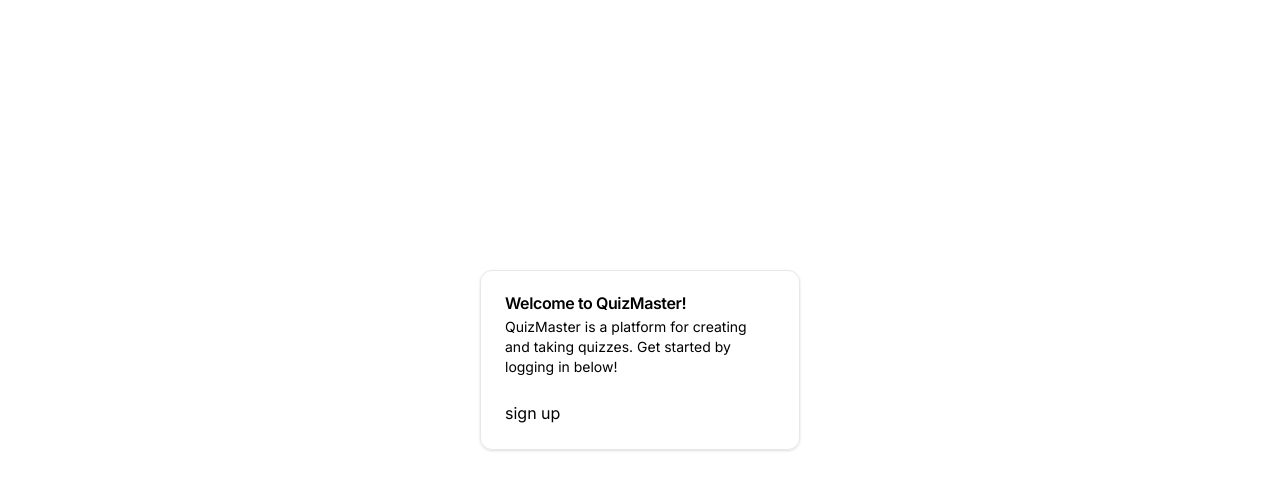
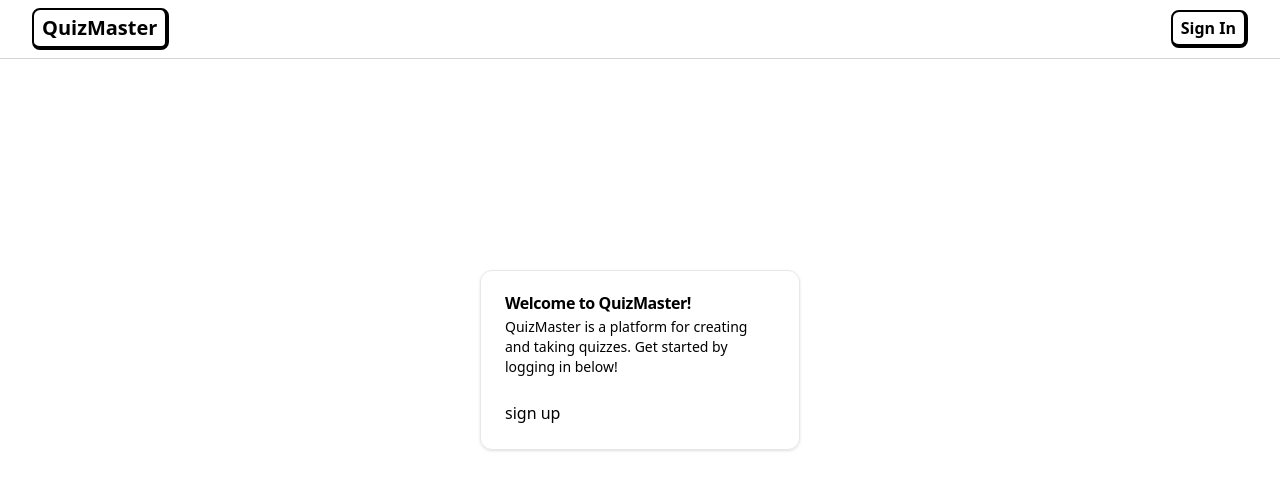
Before and after one commit to rafimd422/Quiz-App, a Next.js app: page / in a window 1280 px wide. Shown: the top 490 px of the page. Built offline with nearby package versions, Linux system fonts and the light colour scheme.

Commit message:
implemented basic nav

```diff
--- a/src/app/layout.tsx
+++ b/src/app/layout.tsx
@@ -1,6 +1,7 @@
 import type { Metadata } from "next";
 import { Inter } from "next/font/google";
 import "./globals.css";
+import Navbar from "@/components/Navbar";
 
 const inter = Inter({ subsets: ["latin"] });
 
@@ -16,7 +17,10 @@
 }>) {
   return (
     <html lang="en">
-      <body className={inter.className}>{children}</body>
+      <body>
+        <Navbar />
+        {children}
+      </body>
     </html>
   );
 }
--- /dev/null
+++ b/src/components/Navbar.tsx
@@ -0,0 +1,26 @@
+import Link from "next/link";
+import React from "react";
+import SignInButton from "./SignInButton";
+
+const Navbar = async () => {
+
+
+    return (
+    <div className="fixed inset-x-0 top-0 bg-white z-[10] h-fit border-b border-zinc-300  py-2 ">
+      <div className="flex items-center justify-between h-full gap-2 px-8 mx-auto max-w-7xl">
+        {/* Logo */}
+        <Link href={"/"} className="flex items-center gap-2">
+          <p className="rounded-lg border-2 border-b-4 border-r-4 border-black px-2 py-1 text-xl font-bold transition-all hover:-translate-y-[2px] md:block">
+          QuizMaster
+          </p>
+        </Link>
+        <div className="flex items-center">
+
+            <SignInButton text={"Sign In"} />
+        </div>
+      </div>
+    </div>
+  );
+};
+
+export default Navbar;
--- /dev/null
+++ b/src/components/SignInButton.tsx
@@ -0,0 +1,16 @@
+"use client";
+
+import React from "react";
+
+type Props = { text: string };
+
+const SignInButton = ({ text }: Props) => {
+  return (
+    <button className="rounded-lg border-2 border-b-4 border-r-4 border-black px-2 py-1 text-md font-bold transition-all hover:-translate-y-[2px] md:block"
+    >
+    {text}
+    </button>
+  );
+};
+
+export default SignInButton;
```
